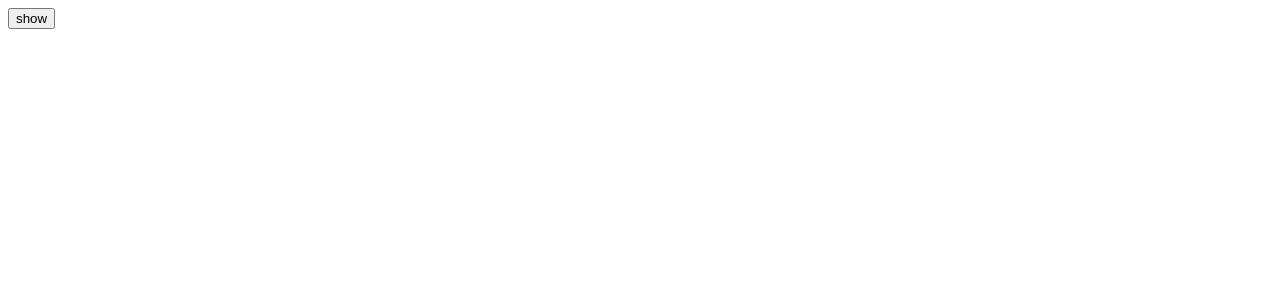
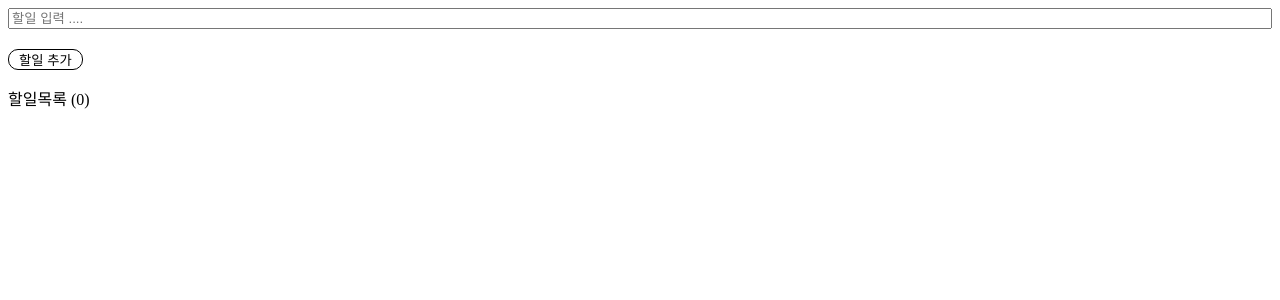
Before and after one commit to vanadis0929/react2024, a React (Create React App) app in the folder cra-test/: page / in a window 1280 px wide. Shown: the top 300 px of the page. Built offline with nearby package versions, Linux system fonts and the light colour scheme.

Commit message:
todo list 만들기 초안, 리마인드

```diff
--- a/cra-test/src/App.js
+++ b/cra-test/src/App.js
@@ -1,27 +1,63 @@
-import { useState, useEffect } from 'react';
+import { useState, useEffect, useRef } from 'react';
+import Button from './components/Button';
 
 function App() {
-  const [showing, setShowing] = useState(false);
+  const [todo, setTodo] = useState('');
+  const [todoList, setTodoList] = useState([]);
 
-  const onClick = () => {
-    setShowing((current) => !current);
+  const onChange = (event) => {
+    setTodo(event.target.value);
   };
 
-  const Hello = () => {
-    //useEffect 내부 에서 return 된 함수는 컴포넌트가 제거될때 실행된다, (컴포넌트가 제거되는 시점에 무언가 하고 싶은경우에 )
-    useEffect(() => {
-      console.log('hi :p ');
-      return () => console.log('bye :D ');
-    }, []);
-    return <h1>hello !</h1>;
+  const onSubmit = (event) => {
+    event.preventDefault();
+
+    switch (todo === '') {
+      default:
+      case true:
+        alert('내용을 입력하세요.');
+        return;
+
+      case false:
+        // todoList를 전개연산자로 뒤로 추가, 새로입력한 todo는 todolist에 들어감. (직접적으로 배열에 푸시를 할 수 없음.)
+        // onSubmit 함수 내에서는 리렌더링되기 전 시점이기때문에 첫 항목 추가때는 아무것도 잡히지 않음.
+        setTodoList((current) => {
+          //새로 추가한 값과, 기존에 들어갔던 항목들을 전개연산자로 나열.
+          return [todo, ...current];
+        });
+
+        // 이 안에서 새로운 배열을 반환하면 정상출력
+        /*
+        setTodoList((current) => {
+          const newArr = [todo, ...current];
+          return newArr;
+        });
+        */
+
+        setTodo('');
+        console.log(todoList);
+        break;
+    }
   };
 
   return (
     <div>
-      {showing ? <Hello /> : null}
-      <button type="button" onClick={onClick}>
-        {showing ? 'hide' : 'show'}
-      </button>
+      <form onSubmit={onSubmit} style={{ display: 'flex', flexDirection: 'column', gap: '20px' }}>
+        <input type="text" value={todo} onChange={onChange} placeholder="할일 입력 .... " />
+        <div>
+          <Button type="submit" text="할일 추가" />
+        </div>
+      </form>
+      <dl>
+        <dt>할일목록 ({todoList.length})</dt>
+        {todoList.map((current, index) => {
+          return (
+            <dd key={index}>
+              {index + 1}:: {current}
+            </dd>
+          );
+        })}
+      </dl>
     </div>
   );
 }
--- a/cra-test/src/components/Button.js
+++ b/cra-test/src/components/Button.js
@@ -5,9 +5,15 @@ import PropTypes from 'prop-types';
 // module.css / module.sass / css-in-js (styled component) 등의 방법이 있음
 import styles from '../css/Button.module.css';
 
-const Button = ({ type = 'button', text, color, onclick }) => {
+const Button = ({ type = 'button', text, color, onclick, onsubmit }) => {
   return (
-    <button onClick={onclick} className={styles.el_btn} type={type} style={{ color }}>
+    <button
+      onClick={onclick}
+      onSubmit={onsubmit}
+      className={styles.el_btn}
+      type={type}
+      style={{ color }}
+    >
       {text}
     </button>
   );
@@ -16,6 +22,7 @@ const Button = ({ type = 'button', text, color, onclick }) => {
 Button.propTypes = {
   text: PropTypes.string.isRequired,
   onclick: PropTypes.func,
+  onsubmit: PropTypes.func,
   color: PropTypes.string,
 };
 
```
